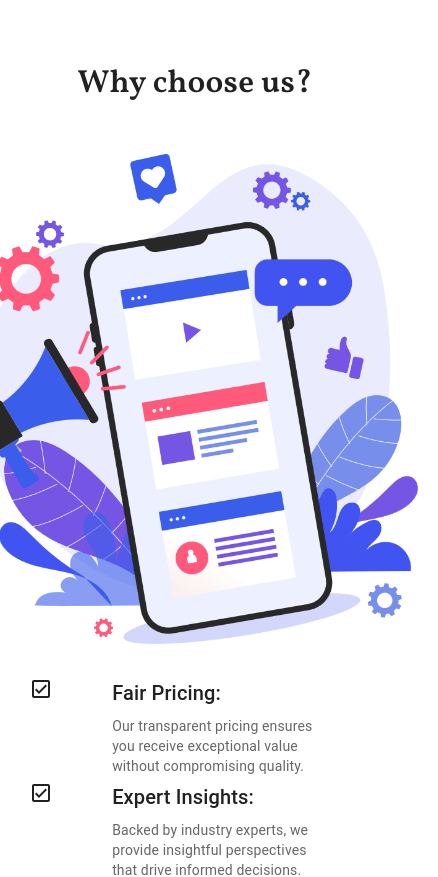
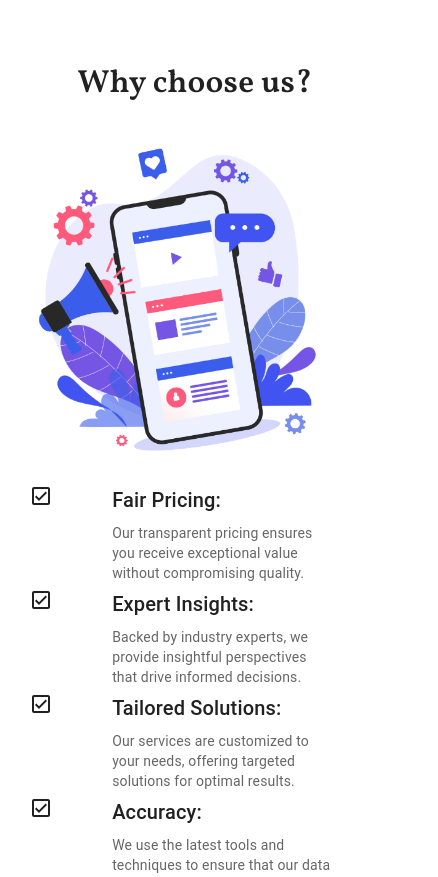
Before and after one commit to pushpak1308/Scrunity_Global, a React (Create React App) app in the folder scrutinyglobal/: page / in a window 390 px wide. Shown: the part 5520-6397 px from the top of the page, 438 px wide, since content can reach past the window. Built offline with nearby package versions, Linux system fonts and the light colour scheme.

Commit message:
responsive auth and landing 2

```diff
--- a/scrutinyglobal/src/Screens/LandingPage/About.js
+++ b/scrutinyglobal/src/Screens/LandingPage/About.js
@@ -421,8 +421,8 @@ const About = () => {
       </Grid>
 
       <Grid container spacing={2}>
-        <Grid item xs={12} md={6} className="flex-and-center ">
-          <img src={aboutImage4} alt="features" />
+        <Grid item xs={12} sm={12} md={6}>
+          <img src={aboutImage4} alt="features" className="aboutImage3" />
         </Grid>
         <Grid item container xs={12} md={6}>
           {whyChooseUstextArray.map((item, index) => (
--- a/scrutinyglobal/src/Screens/LandingPage/Landing.js
+++ b/scrutinyglobal/src/Screens/LandingPage/Landing.js
@@ -148,9 +148,9 @@ const Landing = (props) => {
         <section id="services">
           <Services />
         </section>
-        {/* <section id="contact">
+        <section id="contact">
           <ContactUs />
-        </section> */}
+        </section>
       </Grid>
     </Grid>
   );
--- a/scrutinyglobal/src/Screens/LandingPage/Style.css
+++ b/scrutinyglobal/src/Screens/LandingPage/Style.css
@@ -111,7 +111,7 @@
   font-family: "Vollkorn", serif !important;
   font-weight: 600 !important;
   font-size: 2rem !important;
-  text-align: center;
+  text-align: center !important;
 }
 .aboutSection1 {
   /* background-color: #def3f5; */
@@ -161,8 +161,10 @@
 
 .aboutImage2 {
   width: 100%;
-  /* display: ;
-  justify-content: center; */
+}
+
+.aboutImage3 {
+  width: 90%;
 }
 
 .aboutSection3 {
```
